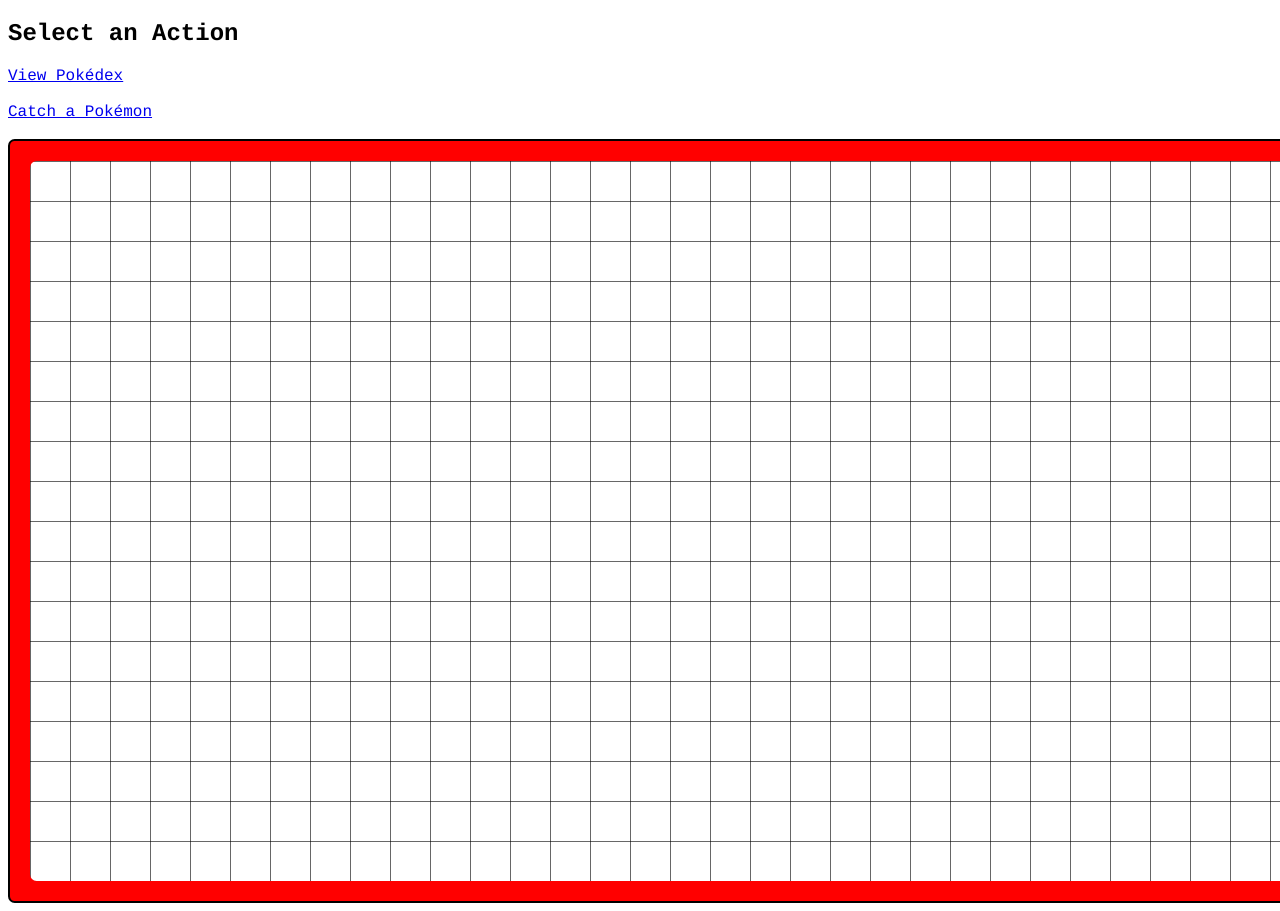
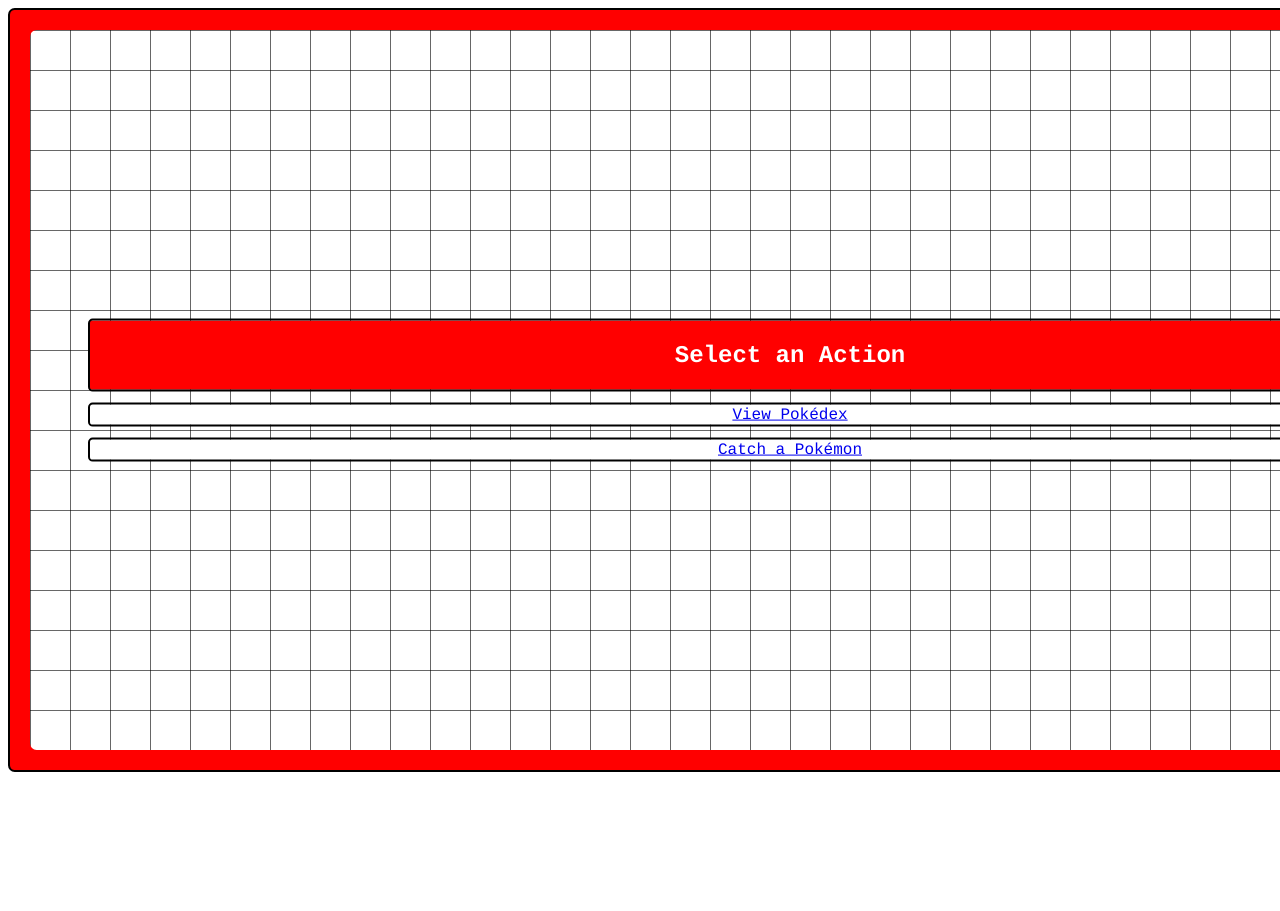
Before and after one commit to jacelynnduranceau/devopsfinal, a Flask app: page / in a window 1280 px wide; the page is wider, and only the part inside the window is pictured. After the commit the page ends 772 px from the top of that part, so only its background shows below. Run offline with Flask 2, Linux system fonts and the light colour scheme.

Commit message:
centered casey's html

```diff
--- a/templates/index.html
+++ b/templates/index.html
@@ -6,14 +6,24 @@
         <link rel="stylesheet" href="{{ url_for('static', filename='css/style.css') }}">
 
     <body>
-        <h2> Select an Action</h2>
-        <a href ="/pokedex">View Pokédex</a><br><br>
-        <a href="/catch">Catch a Pokémon</a><br><br>
-
         <div class="d2">
             <div class="d3">
                 <div class="d4">
-
+                    <table class="t1">
+                        <thead>
+                            <tr style="background-color: red; color: white" class="tr1">
+                                <th class="th1"><h2>Select an Action</h2></th>
+                            </tr>
+                        </thead>
+                        <tbody>
+                            <tr class="tr1">
+                                <td><a href ="/pokedex">View Pokédex</a></td>
+                            </tr>
+                            <tr class="tr1">
+                                <td><a href="/catch">Catch a Pokémon</a></td>
+                            </tr>
+                        </tbody>
+                    </table>
                 </div>
             </div>
         </div>
```
Also changed, not shown: templates/success.html (+15 -4 lines).
